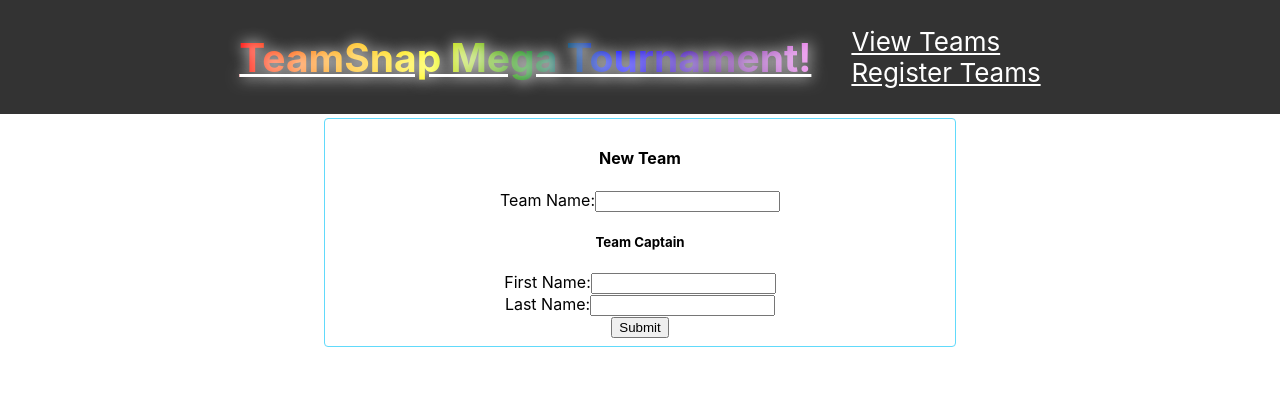
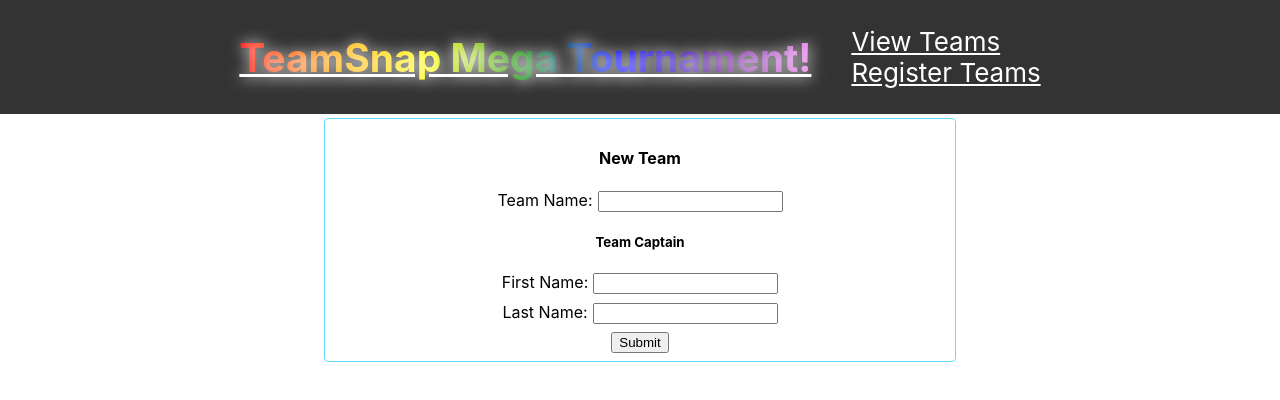
Before and after one commit to teamsnap/teamsnap-mega-tournament, a React app in the folder frontend/: page /join in a window 1280 px wide. Shown: the top 400 px of the page. Built offline with nearby package versions, Linux system fonts and the light colour scheme; the HTML template or start-up script is replaced by a standard one.

Commit message:
Remove console.log's. Add some CSS. Fix the endpoint for new team registration.

```diff
--- a/frontend/src/App.css
+++ b/frontend/src/App.css
@@ -52,6 +52,15 @@
   margin: 4px auto;
 }
 
+.card label {
+  margin-right: 5px;
+}
+
+.card div,
+.card input[type="submit"] {
+  margin-top: 8px;
+}
+
 .rainbow-text {
   background-image: linear-gradient(to left, violet, indigo, blue, green, yellow, orange, red);   -webkit-background-clip: text;
   color: transparent;
--- a/frontend/src/components/NewTeamForm.tsx
+++ b/frontend/src/components/NewTeamForm.tsx
@@ -13,7 +13,7 @@
   const onSubmitHandler = (e: any) => {
     e.preventDefault();
     submitTeam({
-      url: baseurl + "/new-team",
+      url: baseurl + "/teams",
       teamName: teamName,
       captainFirstName: captainFirstName,
       captainLastName: captainLastName,
--- a/frontend/src/components/TeamCard.tsx
+++ b/frontend/src/components/TeamCard.tsx
@@ -7,15 +7,12 @@
   captainLastName: String,
 }
 
-const TeamCard: React.FC<Props> = ({ teamName, captainFirstName, captainLastName }) => {
-
-  return (
+const TeamCard: React.FC<Props> = ({ teamName, captainFirstName, captainLastName }) => (
   <div className="card">
     <h4>{teamName}</h4>
     <h4>Captain: {captainFirstName} {captainLastName}</h4>
     <Link to="/join">Register your team</Link>
   </div>
 );
-}
 
 export default TeamCard;
--- a/frontend/src/reducers.tsx
+++ b/frontend/src/reducers.tsx
@@ -2,7 +2,6 @@
 export default function rootReducer(state: any = {}, action: any) {
   switch (action.type) {
     case "UPDATE":
-      console.log('action', action);
       return Object.assign({}, state, { [action.key]: action.value });
     default:
       return state
--- a/frontend/src/redux-cruft/actions/submitTeam.tsx
+++ b/frontend/src/redux-cruft/actions/submitTeam.tsx
@@ -5,7 +5,7 @@
   if (params) {
     dispatch(update({
       key: "teams", value: [{
-        teamName: params.name,
+        teamName: params.teamName,
         captainFirstName: params.captainFirstName,
         captainLastName: params.captainLastName,
       }]
--- a/frontend/src/redux-cruft/actions/update.tsx
+++ b/frontend/src/redux-cruft/actions/update.tsx
@@ -1,4 +1,4 @@
 export const update = (params) => (dispatch) => {
   // IDK Let the reducer figure it out
-  dispatch({type: "UPDATE", ...params})
+  dispatch({ type: "UPDATE", ...params })
 }
```
Lines whose indentation alone changed are shown as unchanged.
